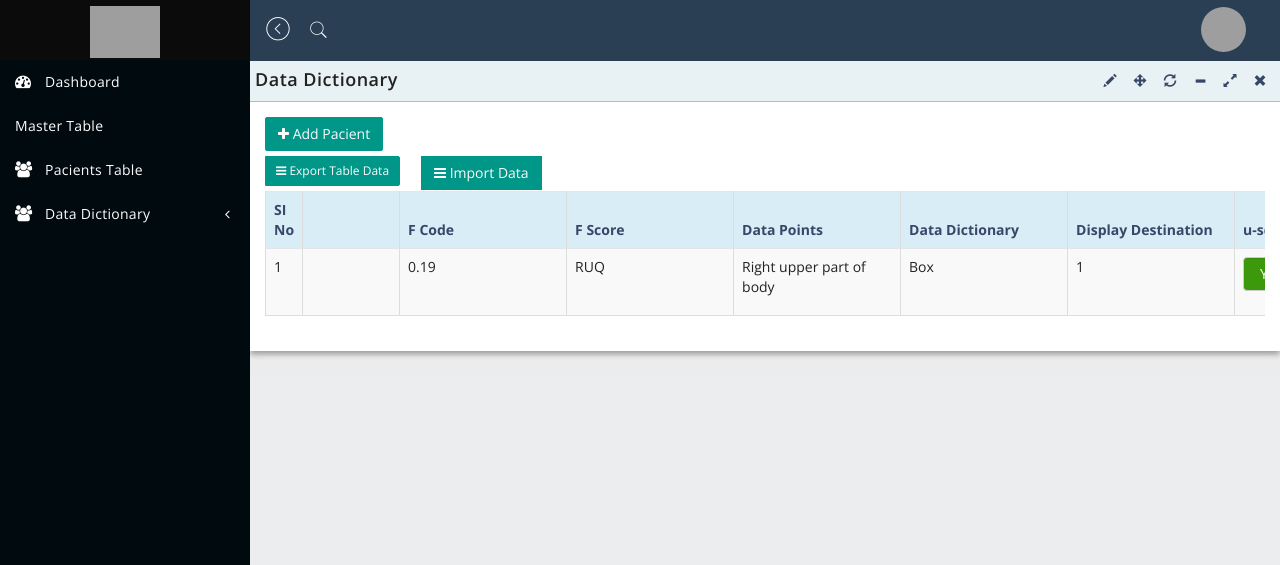
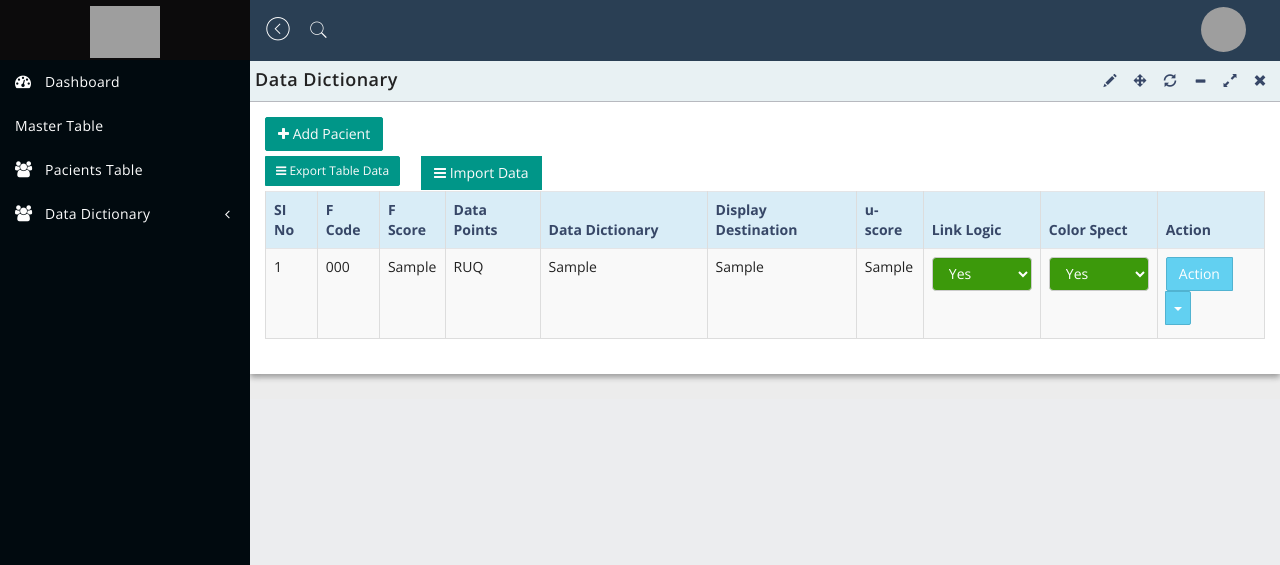
Before and after one commit to Quant1766/jbsystem, a Django app: page /datadictionary/ in a window 1280 px wide. Shown: the top 565 px of the page. Run offline with Django 3.2, Linux system fonts and the light colour scheme; tables that the repository leaves empty hold one stand-in row (values such as "Sample post"); some libraries are stand-ins or nearby versions; grey boxes are pictures that could not be loaded.

Commit message:
12 SCREEN

```diff
--- a/jbssys/models.py
+++ b/jbssys/models.py
@@ -2059,7 +2059,6 @@ class DataDictionary(models.Model):
 
     is_hide = models.BooleanField("is hide", null=True, blank=True, default=False, )
 
-    key = models.CharField('Data point', max_length=20, null=True, blank=True,default="")
     value = models.TextField(
         null=True, blank=True,
         max_length=2500,
--- a/jbssys/views.py
+++ b/jbssys/views.py
@@ -22,7 +22,7 @@ from .models import (
     MedicalOperation,
     ChldPacientDurBreast,
     RelationhipPacient,
-    Cancer, CancerHistory
+    Cancer, CancerHistory, DataDictionary
 )
 
 import jbssys.validators as vaidator_data
@@ -969,8 +969,8 @@ def parse_datapoint_62(data,size=0):
 def data_dictionaty(request):
     search_param = {}
     page = 1
-    master_table = DataFormTable.objects.filter(**search_param).order_by('create_datetime')[(page - 1) * 50:50 * page]
-    return render(request,'ddactionary/ddactionary.html',{"pacients":master_table})
+    data_dictionary = DataDictionary.objects.filter(**search_param).order_by('id')[(page - 1) * 50:50 * page]
+    return render(request,'ddactionary/ddactionary.html',{"data_dictionary":data_dictionary})
 
 def parse_drugs(data):
     return_data = []
--- a/templates/ddactionary/ddactionary.html
+++ b/templates/ddactionary/ddactionary.html
@@ -187,7 +187,6 @@
                                  <thead>
                                     <tr class="info">
                                         <th>SI No</th>
-                                        <th></th>
                                         <th>F Code</th>
                                         <th>F Score</th>
                                         <th>Data Points</th>
@@ -200,17 +199,17 @@
                                     </tr>
                                  </thead>
                                   <tbody>
-                                  {% for pacient in pacients %}
+                                  {% for data_ in data_dictionary %}
                                       <tr>
-                                          <td><p style="width: 20px;">{{ pacient.id }}</p></td>
-                                          <td><p style="width: 80px;">{{ pacient.nsh_id }}</p></td>
-                                          <td><p style="width: 150px;">0.19</p></td>
+                                          <td><p style="width: 20px;">{{ data_.id }}</p></td>
+                                          <td><p style="width: 20px;">{{ data_.f_code }}</p></td>
+                                          <td><p style="width: 20px;">{{ data_.f_score }}</p></td>
 
-                                          <td><p style="width: 150px;">RUQ</p></td>
-                                          <td><p style="width: 150px;">Right upper part of body</p></td>
-                                          <td><p style="width: 150px;">Box</p></td>
+                                          <td><p style="width: 20px;">RUQ</p></td>
+                                          <td><p style="width: 150px;">{{ data_.value }}</p></td>
+                                          <td><p style="width: 40px;">{{ data_.display_distenation }}</p></td>
 
-                                          <td><p style="width: 150px;">1</p></td>
+                                          <td><p style="width: 20px;">{{ data_.u_score }}</p></td>
                                           <td>
                                               <select class="form-control"  style="background-color: #3c990b; width: 100px;color: white;">
                                                 <option style="background-color: #3c990b;color: white">Yes</option>
@@ -223,11 +222,26 @@
                                                 <option style="background-color: #E5343D;color: white">No</option>
                                              </select>
                                           </td>
-                                          <td>
-                                              <select class="form-control" style="background-color: #3c990b;width: 100px;color: white;">
-                                                <option style="background-color: #3c990b;color: white;">Green</option>
-                                                <option style="background-color: #E5343D;color: white">Red</option>
-                                             </select>
+
+                                      <td>
+                                             <div class="btn-group  m-b-5">
+                                              <button type="button" class="btn btn-info">Action</button>
+                                              <button type="button" data-toggle="dropdown" class="btn dropdown-toggle btn-info" aria-expanded="false">
+                                              <span class="caret"></span>
+                                              <span class="sr-only">info</span>
+                                              </button>
+                                              <ul role="menu" class="dropdown-menu">
+                                                 <li><a href="#">Edit</a>
+                                                 </li>
+                                                 <li><a href="#">Delete</a>
+                                                 </li>
+                                                 <li><a href="#">Something else here</a>
+                                                 </li>
+                                                 <li class="divider"></li>
+                                                 <li><a href="#">Separated link</a>
+                                                 </li>
+                                              </ul>
+                                           </div>
                                           </td>
                                       </tr>
                                   {% endfor %}
```
